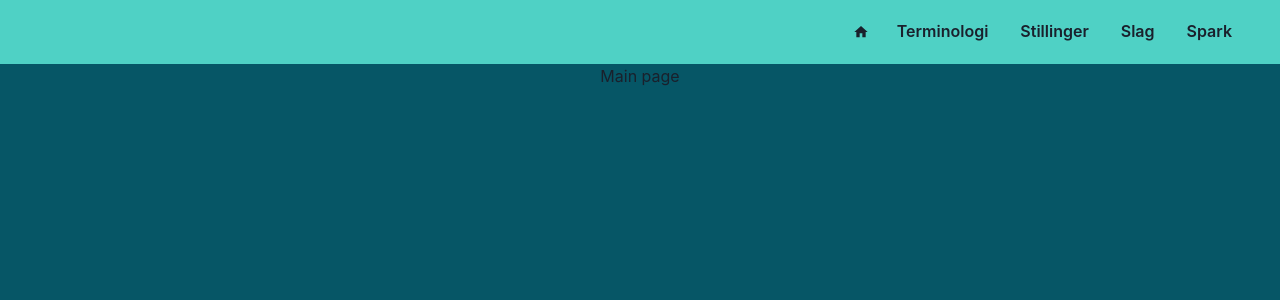
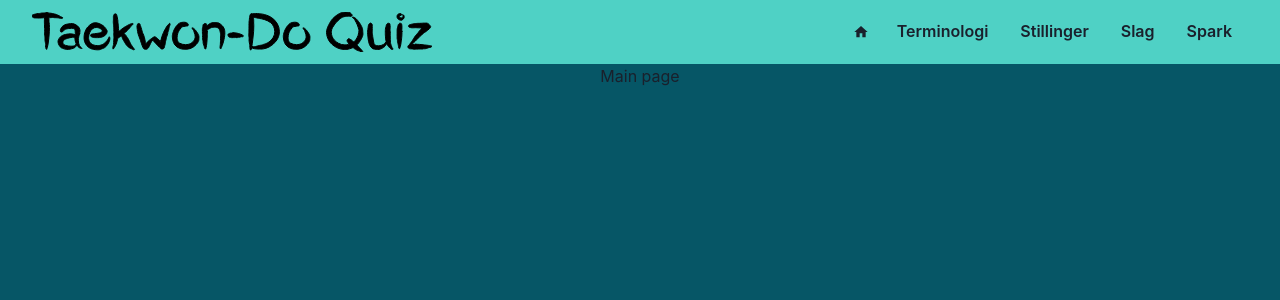
Before and after one commit to ohjohnsen/taekwondo-quiz-web, a React (Create React App) app: page / in a window 1280 px wide. Shown: the top 300 px of the page. Built offline with nearby package versions, Linux system fonts and the light colour scheme; the HTML template or start-up script is replaced by a standard one.

Commit message:
Adding logo

```diff
--- a/src/components/NavBar.jsx
+++ b/src/components/NavBar.jsx
@@ -1,7 +1,8 @@
 import React from "react";
-import { Box, Button, Flex, IconButton, Menu, MenuButton, MenuItem, MenuList } from "@chakra-ui/react";
+import { Box, Button, Flex, IconButton, Img, Menu, MenuButton, MenuItem, MenuList } from "@chakra-ui/react";
 import { Link } from "react-router-dom";
 import { MdHome } from "react-icons/md";
+import Logo from "../assets/logo.svg";
 
 const NavBar = () => {
   return (
@@ -15,6 +16,9 @@ const NavBar = () => {
         paddingRight="2rem"
         background="teal.300"
       >
+        <Box flexGrow="1">
+          <Img src={Logo} alt="Taekwon-Do Quiz logo" width="25rem" marginLeft="2rem" />
+        </Box>
         <Menu>
           <IconButton
             as={Link}
```
Also changed, not shown: src/assets/logo.svg (added).
